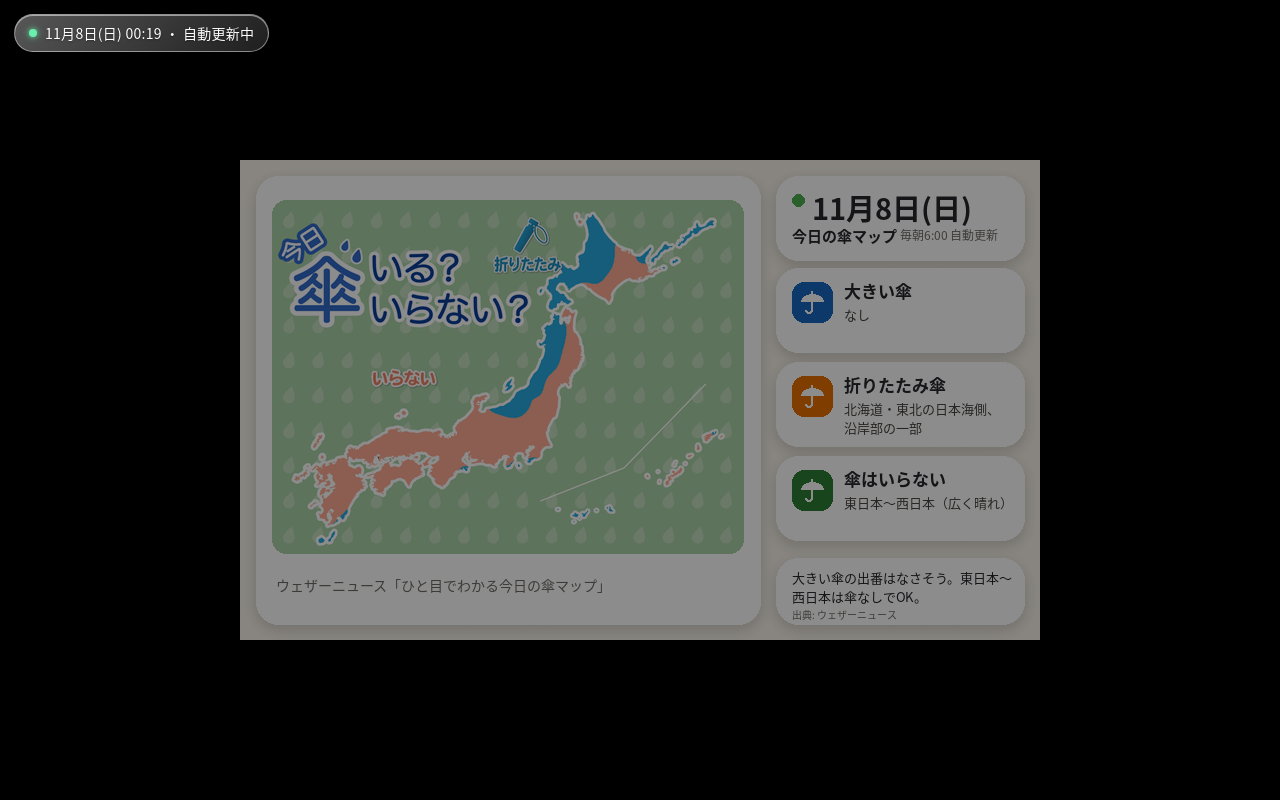
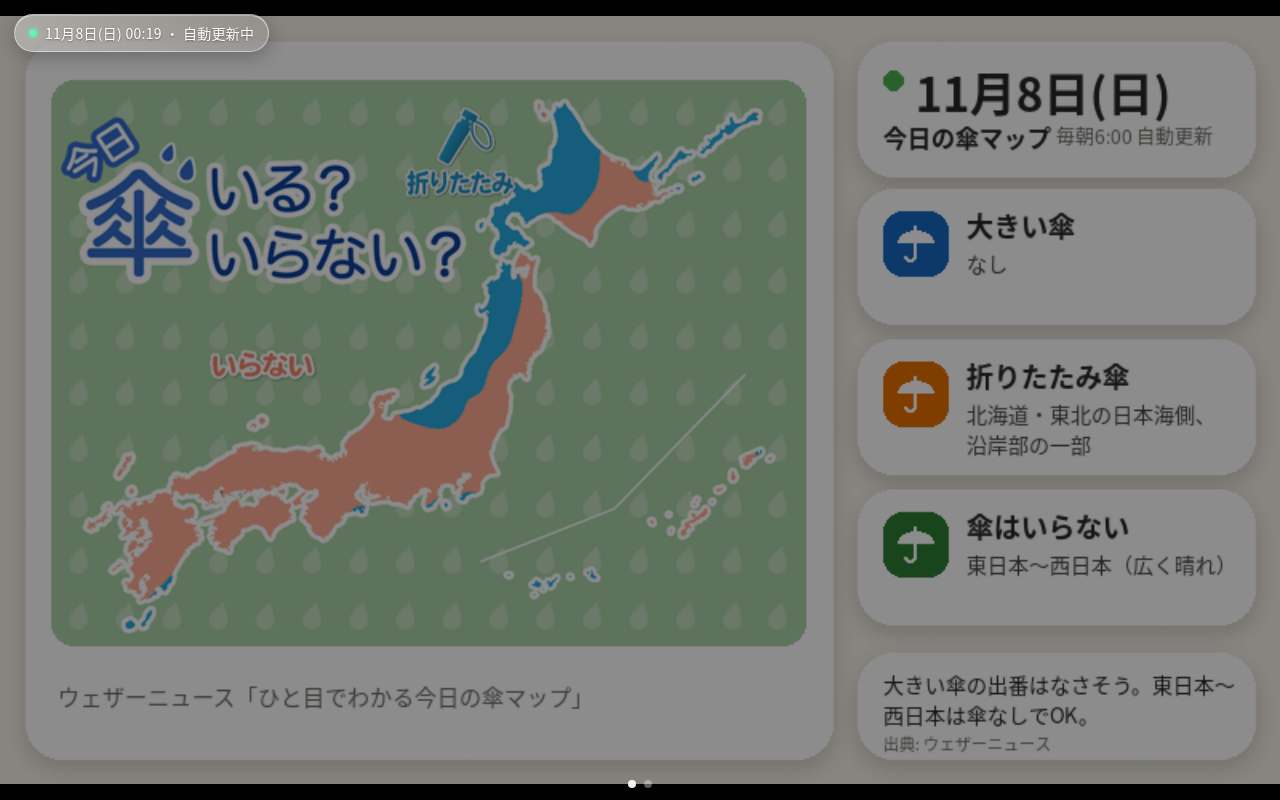
Before and after one commit to ryousan2480/umbrella-epaper, a plain HTML site: page index.html in a window 1280 px wide. Drawn offline with Linux system fonts and the light colour scheme.

Commit message:
Slideshow: umbrella map and news rotation

```diff
--- a/index.html
+++ b/index.html
@@ -6,10 +6,13 @@
 <title>今日の傘マップ</title>
 <style>
   html, body { margin:0; padding:0; background:#000; height:100%; overflow:hidden; }
-  body { display:flex; align-items:center; justify-content:center; font-family:"Noto Sans CJK JP", sans-serif; }
-  #map { max-width:100vw; max-height:100vh; object-fit:contain; display:block; transition:opacity .8s ease, filter .8s ease; }
-  #map.fading { opacity:0; }
-  body.night #map { filter:brightness(.55); }
+  body { font-family:"Noto Sans CJK JP", sans-serif; }
+  .slide {
+    position:fixed; inset:0; width:100vw; height:100vh; object-fit:contain;
+    opacity:0; transition:opacity .8s ease, filter .8s ease; pointer-events:none;
+  }
+  .slide.active { opacity:1; }
+  body.night .slide { filter:brightness(.55); }
   /* Liquid Glass chip */
   #chip {
     position:fixed; top:14px; left:14px; z-index:10;
@@ -24,15 +27,40 @@
     text-shadow:0 1px 2px rgba(0,0,0,.35);
   }
   #chip .dot { width:8px; height:8px; border-radius:50%; background:#69f0ae; box-shadow:0 0 6px #69f0ae; }
+  /* Slide indicator */
+  #dots { position:fixed; bottom:12px; left:50%; transform:translateX(-50%); z-index:10; display:flex; gap:8px; }
+  #dots span { width:8px; height:8px; border-radius:50%; background:rgba(255,255,255,.35); transition:background .4s; }
+  #dots span.on { background:rgba(255,255,255,.95); }
 </style>
 </head>
 <body>
-<img id="map" src="latest.png" alt="今日の傘マップ">
-<div id="chip"><span class="dot"></span><span id="chipText">今日の傘マップ</span></div>
+<img class="slide" id="slideUmbrella" src="latest.png" alt="今日の傘マップ">
+<img class="slide" id="slideNews" src="news.png" alt="今日のニュース">
+<div id="chip"><span class="dot"></span><span id="chipText"></span></div>
+<div id="dots"><span id="dot0"></span><span id="dot1"></span></div>
 <script>
-  var img = document.getElementById('map');
+  var slides = [
+    { el: document.getElementById('slideUmbrella'), src: 'latest.png', dwell: 40 * 1000, ok: true },
+    { el: document.getElementById('slideNews'),     src: 'news.png',   dwell: 20 * 1000, ok: true }
+  ];
+  slides[1].el.addEventListener('error', function () { slides[1].ok = false; });
+
+  var cur = 0, timer = null;
+  function show(i) {
+    var avail = slides.filter(function (s) { return s.ok; });
+    if (!avail.length) return;
+    cur = ((i % slides.length) + slides.length) % slides.length;
+    if (!slides[cur].ok) { show(cur + 1); return; }
+    slides.forEach(function (s, j) { s.el.classList.toggle('active', j === cur); });
+    document.getElementById('dot0').classList.toggle('on', cur === 0);
+    document.getElementById('dot1').classList.toggle('on', cur === 1);
+    clearTimeout(timer);
+    timer = setTimeout(function () { show(cur + 1); }, slides[cur].dwell);
+  }
+  document.body.addEventListener('click', function () { show(cur + 1); });
+  show(0);
+
   var chipText = document.getElementById('chipText');
-
   function tickClock() {
     var now = new Date();
     var wd = ['日','月','火','水','木','金','土'][now.getDay()];
@@ -45,25 +73,23 @@
   tickClock();
   setInterval(tickClock, 30 * 1000);
 
-  // Swap the image with a gentle fade only when a new map is published.
-  var lastTag = null;
-  function checkUpdate() {
-    fetch('latest.png', { method: 'HEAD', cache: 'no-store' })
+  // Refresh whichever image changed (checked every minute via ETag).
+  var tags = {};
+  function checkOne(s) {
+    fetch(s.src, { method: 'HEAD', cache: 'no-store' })
       .then(function (res) {
         var tag = res.headers.get('ETag') || res.headers.get('Last-Modified');
-        if (tag && lastTag && tag !== lastTag) {
-          img.classList.add('fading');
-          setTimeout(function () {
-            img.src = 'latest.png?t=' + Date.now();
-            img.classList.remove('fading');
-          }, 400);
+        if (tag && tags[s.src] && tag !== tags[s.src]) {
+          s.el.src = s.src + '?t=' + Date.now();
+          s.ok = true;
         }
-        if (tag) { lastTag = tag; }
+        if (tag) { tags[s.src] = tag; }
       })
-      .catch(function () { /* offline: keep showing the current map */ });
+      .catch(function () { /* offline: keep current images */ });
   }
-  checkUpdate();
-  setInterval(checkUpdate, 10 * 60 * 1000);
+  function checkUpdates() { slides.forEach(checkOne); }
+  checkUpdates();
+  setInterval(checkUpdates, 60 * 1000);
 
   // Full page reload once a day as a safety net.
   setInterval(function () { location.reload(); }, 24 * 60 * 60 * 1000);
```
